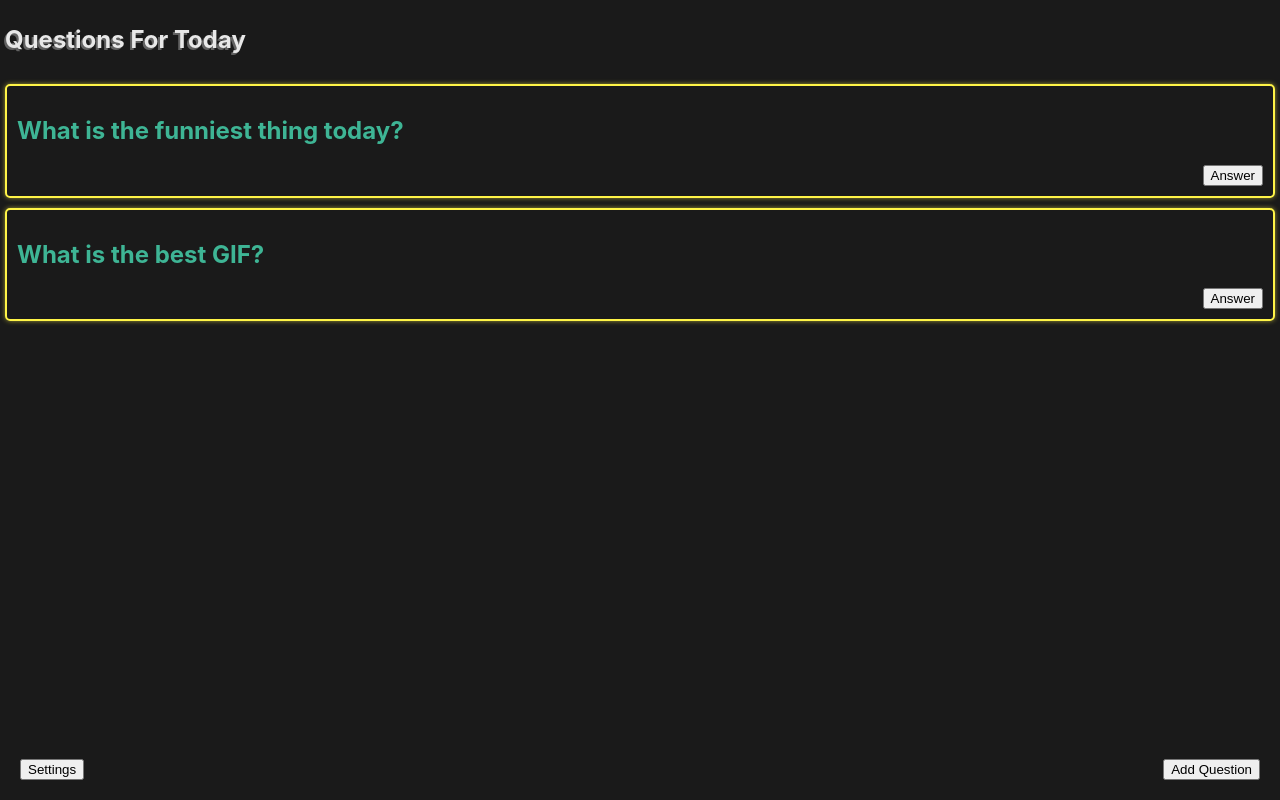
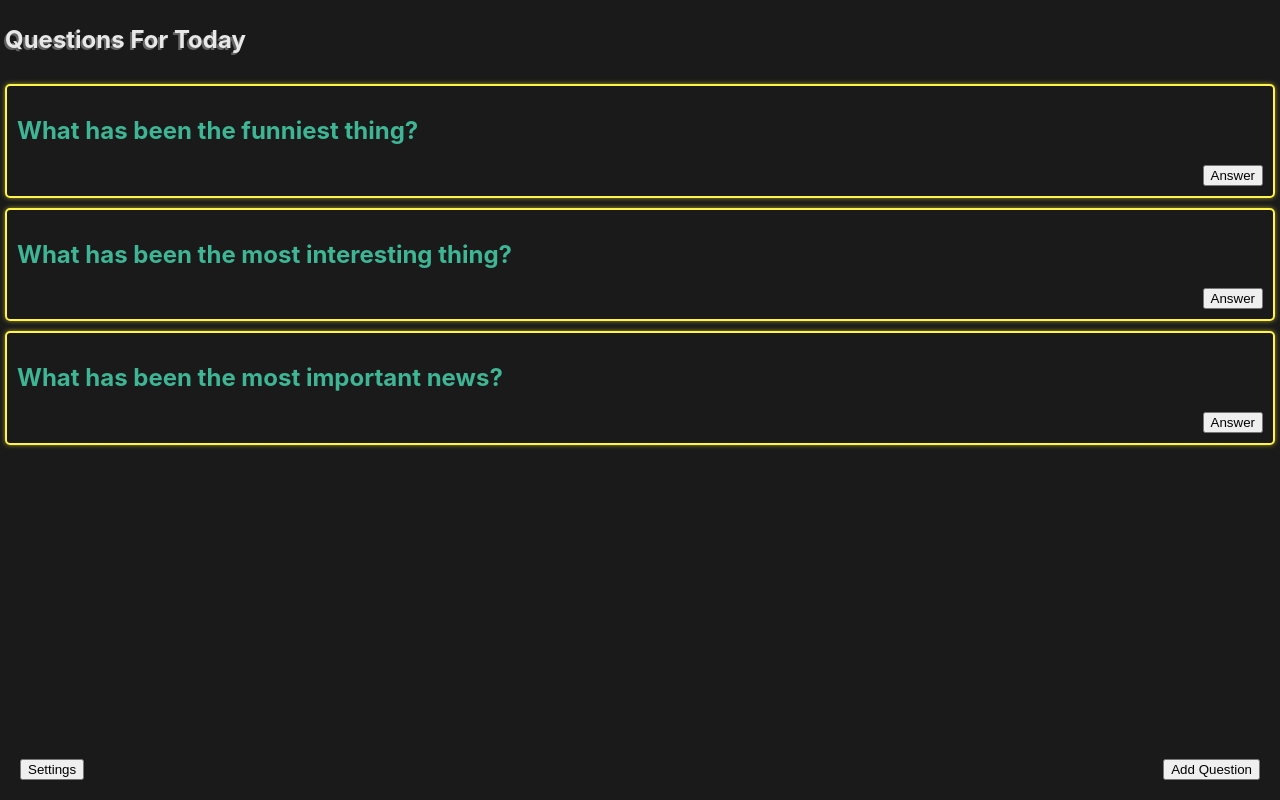
Before and after one commit to timefreer/wilt, a React (Create React App) app: page / in a window 1280 px wide. Built offline with nearby package versions, Linux system fonts and the light colour scheme.

Commit message:
Updated default questions isoDate field to always be current, and updated the default questions

```diff
--- a/src/data/default-questions.ts
+++ b/src/data/default-questions.ts
@@ -2,13 +2,16 @@ import QuestionSchema from "../models/Question.schema";
 
 const defaultQuestions: QuestionSchema[] = [
     {
-        isoDate: '2021-05-05',
-        text: 'What is the funniest thing today?',
+        isoDate: new Date().toISOString().split('T')[0],
+        text: 'What has been the funniest thing?',
         // answer: 'Lorem ipsum udle seedle is foa tuta'
     }, {
-        isoDate: '2021-05-05',
-        text: 'What is the best GIF?',
+        isoDate: new Date().toISOString().split('T')[0],
+        text: 'What has been the most interesting thing?',
         // answer: 'https://media.giphy.com/media/13ByqbM0hgfN7y/giphy.gif'
+    }, {
+        isoDate: new Date().toISOString().split('T')[0],
+        text: 'What has been the most important news?'
     }
 ];
 
```
